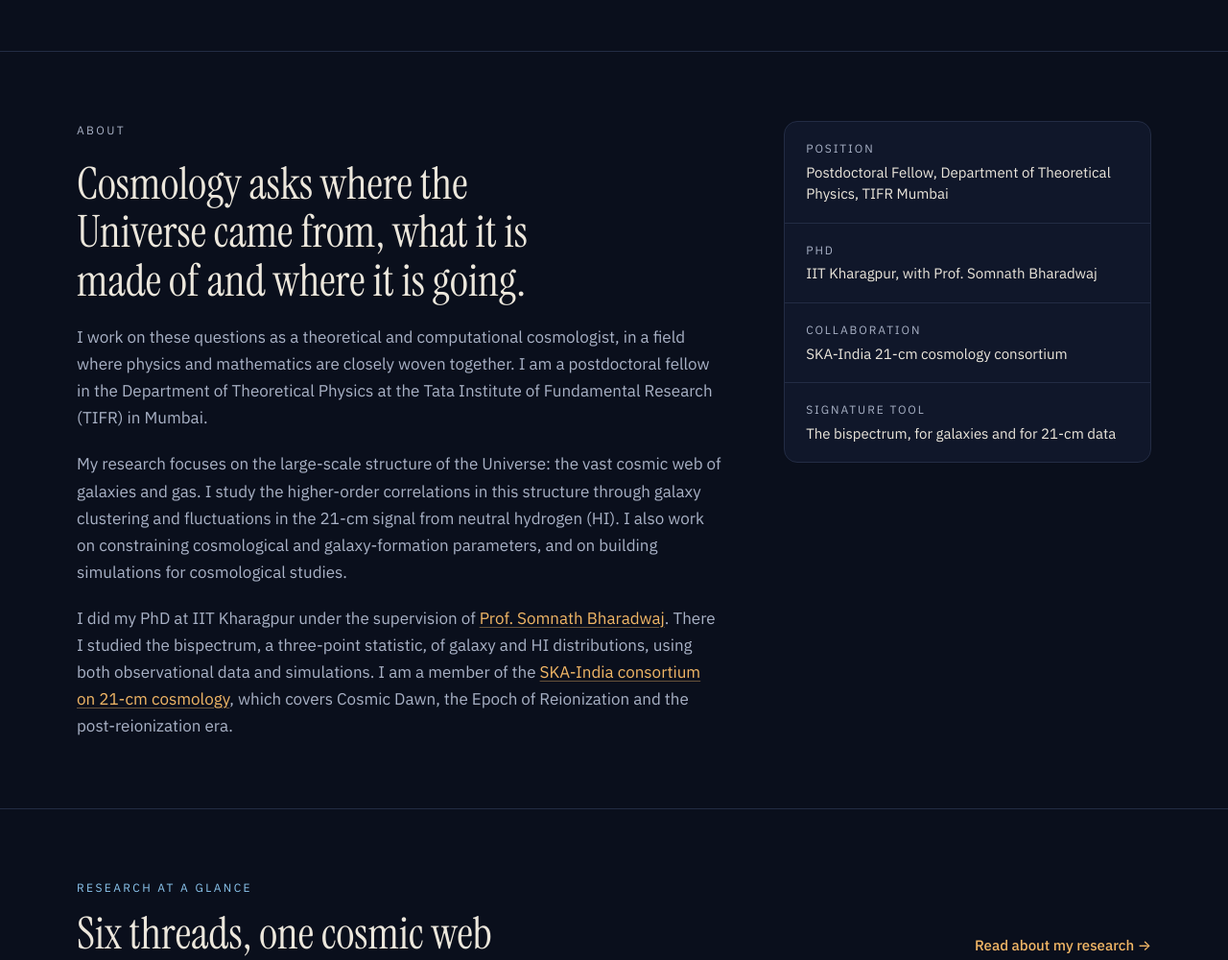
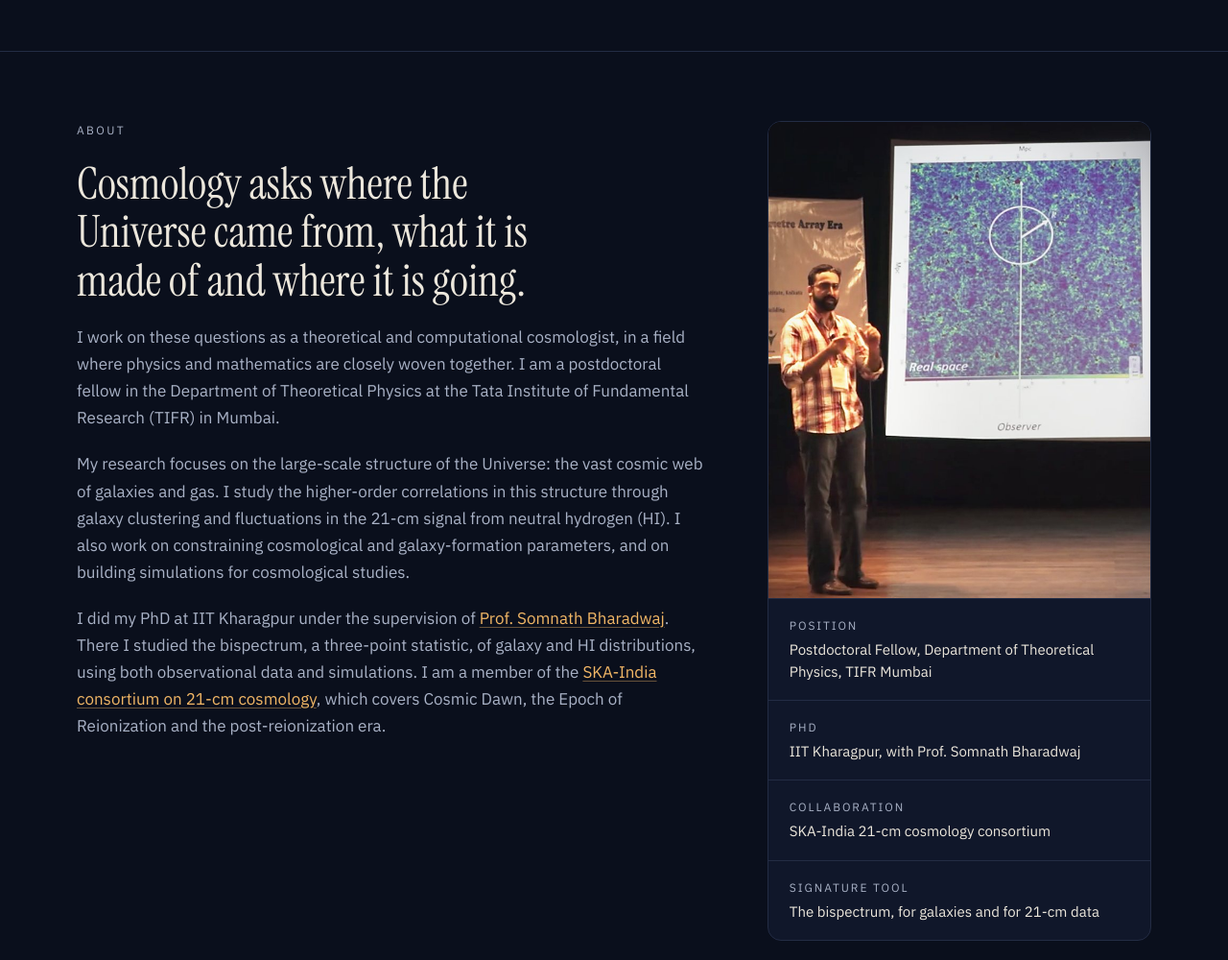
Before and after one commit to sukhdeepsinghgill/sukhdeepsinghgill.github.io, a plain HTML site: page index.html in a window 1280 px wide. Shown: the part 649-1649 px from the top of the page at 96% size. Drawn offline with Linux system fonts and the light colour scheme; a web font is replaced by a local one.

Commit message:
Add speaker photo to the Home page
Cropped to 4:5, lifted the exposure on the speaker, rolled off the
projector highlights and faded the edges into the page background.
Widened the "At a glance" panel so the photo reads at a useful size.

Co-Authored-By: Claude Opus 5.5 <noreply@anthropic.com>
Claude-Session: https://claude.ai/code/session_018mSk61rTZHMp7boqnPF66p

```diff
--- a/assets/style.css
+++ b/assets/style.css
@@ -179,7 +179,7 @@ a:hover .arrow.ne { transform: translate(3px, -3px); }
 
 /* ---------- Facts panel ---------- */
 .facts { border: 1px solid var(--rule); border-radius: 14px; background: var(--panel); overflow: hidden; }
-.facts .portrait { aspect-ratio: 4 / 3; border-bottom: 1px solid var(--rule); }
+.facts .portrait { aspect-ratio: 4 / 5; border-bottom: 1px solid var(--rule); background: var(--ink); }
 .facts .portrait img { width: 100%; height: 100%; object-fit: cover; }
 .facts dl > div { padding: 18px 22px; border-bottom: 1px solid var(--rule); }
 .facts dl > div:last-child { border-bottom: 0; }
--- a/index.html
+++ b/index.html
@@ -77,8 +77,8 @@
 <p>My research focuses on the large-scale structure of the Universe: the vast cosmic web of galaxies and gas. I study the higher-order correlations in this structure through galaxy clustering and fluctuations in the 21-cm signal from neutral hydrogen (HI). I also work on constraining cosmological and galaxy-formation parameters, and on building simulations for cosmological studies.</p>
 <p>I did my PhD at IIT Kharagpur under the supervision of <a href="https://sites.google.com/view/somnathbharadwaj/home">Prof. Somnath Bharadwaj</a>. There I studied the bispectrum, a three-point statistic, of galaxy and HI distributions, using both observational data and simulations. I am a member of the <a href="https://sites.google.com/view/eor21cm-india/home">SKA-India consortium on 21-cm cosmology</a>, which covers Cosmic Dawn, the Epoch of Reionization and the post-reionization era.</p>
 </div>
-<aside class="side facts" aria-label="At a glance">
-<div class="portrait"><img src="images/portrait.jpg" alt="Sukhdeep Singh Gill" onerror="this.parentElement.remove()"></div>
+<aside class="side facts" style="flex-basis: 400px" aria-label="At a glance">
+<div class="portrait"><img src="images/portrait.jpg" width="720" height="900" alt="Sukhdeep Singh Gill giving a talk on stage, beside a projected map of a simulated cosmological field with an observer line of sight." onerror="this.parentElement.remove()"></div>
 <dl>
 <div><dt>Position</dt><dd>Postdoctoral Fellow, Department of Theoretical Physics, TIFR Mumbai</dd></div>
 <div><dt>PhD</dt><dd>IIT Kharagpur, with Prof. Somnath Bharadwaj</dd></div>
```
Also changed, not shown: images/portrait.jpg (added).
